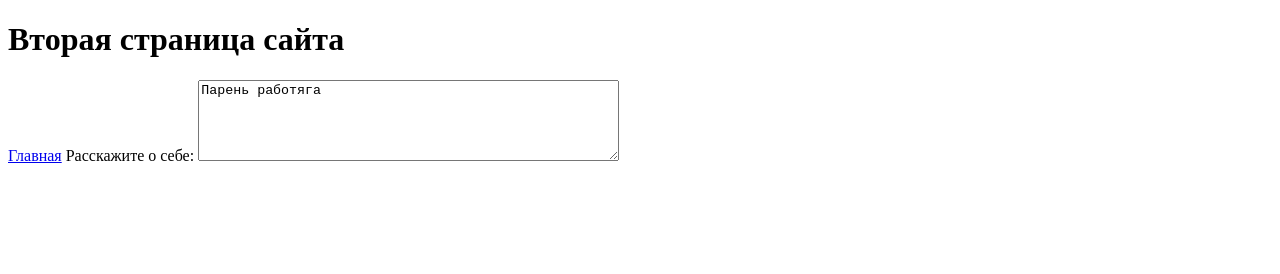
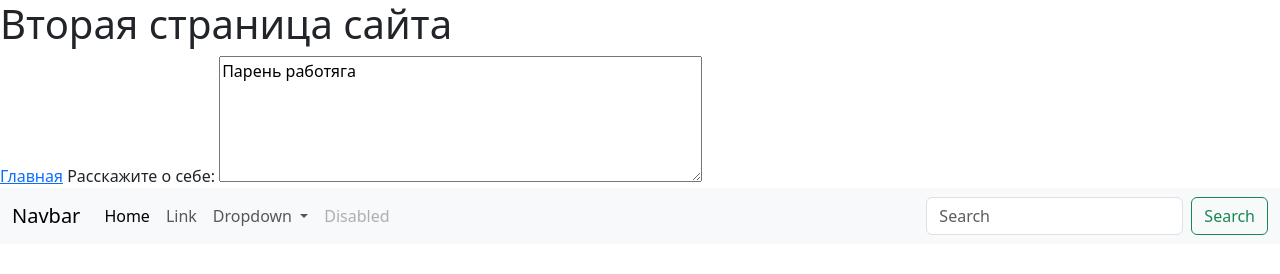
Before and after one commit to Xana17/pablo3781, a plain HTML site: page index2.html in a window 1280 px wide. Drawn offline with nearby package versions, Linux system fonts and the light colour scheme.

Commit message:
Панель навигации

```diff
--- a/index2.html
+++ b/index2.html
@@ -4,11 +4,48 @@
     <meta charset="UTF-8">
     <meta name="viewport" content="width=device-width, initial-scale=1.0">
     <title>Вторая страница</title>
+    <link href="https://cdn.jsdelivr.net/npm/bootstrap@5.3.1/dist/css/bootstrap.min.css" rel="stylesheet" integrity="sha384-4bw+/aepP/YC94hEpVNVgiZdgIC5+VKNBQNGCHeKRQN+PtmoHDEXuppvnDJzQIu9" crossorigin="anonymous">
 </head>
 <body>
     <h1>Вторая страница сайта</h1>
     <a href="index.html">Главная</a>
     <label for="story">Расскажите о себе:</label>
     <textarea id="story" name="story" rows="5" cols="50">Парень работяга</textarea>
+    <nav class="navbar navbar-expand-lg bg-body-tertiary">
+        <div class="container-fluid">
+          <a class="navbar-brand" href="#">Navbar</a>
+          <button class="navbar-toggler" type="button" data-bs-toggle="collapse" data-bs-target="#navbarSupportedContent" aria-controls="navbarSupportedContent" aria-expanded="false" aria-label="Toggle navigation">
+            <span class="navbar-toggler-icon"></span>
+          </button>
+          <div class="collapse navbar-collapse" id="navbarSupportedContent">
+            <ul class="navbar-nav me-auto mb-2 mb-lg-0">
+              <li class="nav-item">
+                <a class="nav-link active" aria-current="page" href="#">Home</a>
+              </li>
+              <li class="nav-item">
+                <a class="nav-link" href="#">Link</a>
+              </li>
+              <li class="nav-item dropdown">
+                <a class="nav-link dropdown-toggle" href="#" role="button" data-bs-toggle="dropdown" aria-expanded="false">
+                  Dropdown
+                </a>
+                <ul class="dropdown-menu">
+                  <li><a class="dropdown-item" href="#">Action</a></li>
+                  <li><a class="dropdown-item" href="#">Another action</a></li>
+                  <li><hr class="dropdown-divider"></li>
+                  <li><a class="dropdown-item" href="#">Something else here</a></li>
+                </ul>
+              </li>
+              <li class="nav-item">
+                <a class="nav-link disabled" aria-disabled="true">Disabled</a>
+              </li>
+            </ul>
+            <form class="d-flex" role="search">
+              <input class="form-control me-2" type="search" placeholder="Search" aria-label="Search">
+              <button class="btn btn-outline-success" type="submit">Search</button>
+            </form>
+            </div>
+        </div>
+    </nav>
 </body>
 </html>
```
